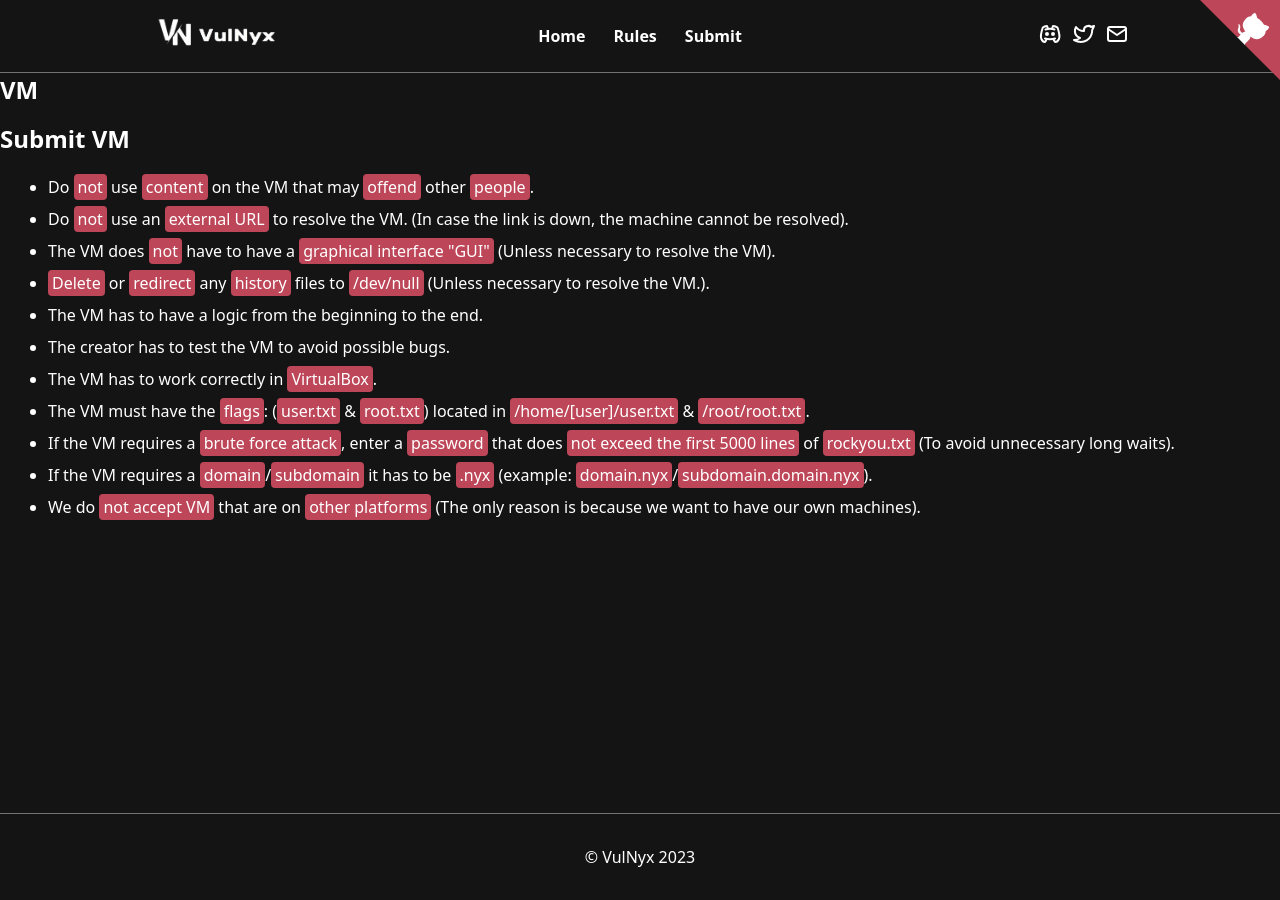
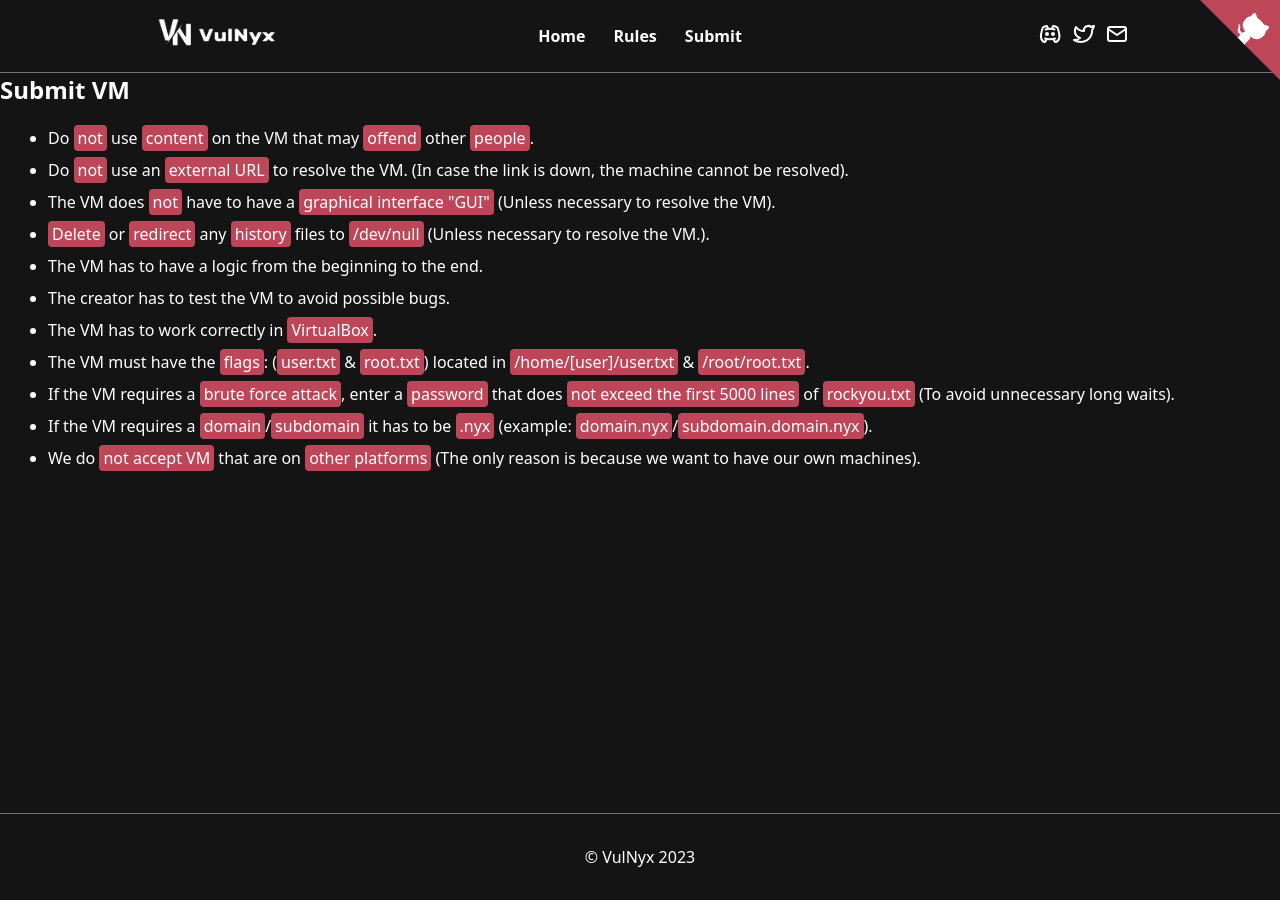
Before and after one commit to VulNyx/vulnyx, a Jekyll site: the page built from rules.md, in a window 1280 px wide. Built offline with Jekyll 4.4.1, drawn with Linux system fonts in a browser that asks for light colours.

```diff
--- a/rules.md
+++ b/rules.md
@@ -2,12 +2,7 @@
 layout: page
 title: Rules
 ---
-
-## VM
-
 ## Submit VM
-
-
 - Do `not` use `content` on the VM that may `offend` other `people`.
 - Do `not` use an `external URL` to resolve the VM. (In case the link is down, the machine cannot be resolved).
 - The VM does `not` have to have a `graphical interface "GUI"` (Unless necessary to resolve the VM).
```
